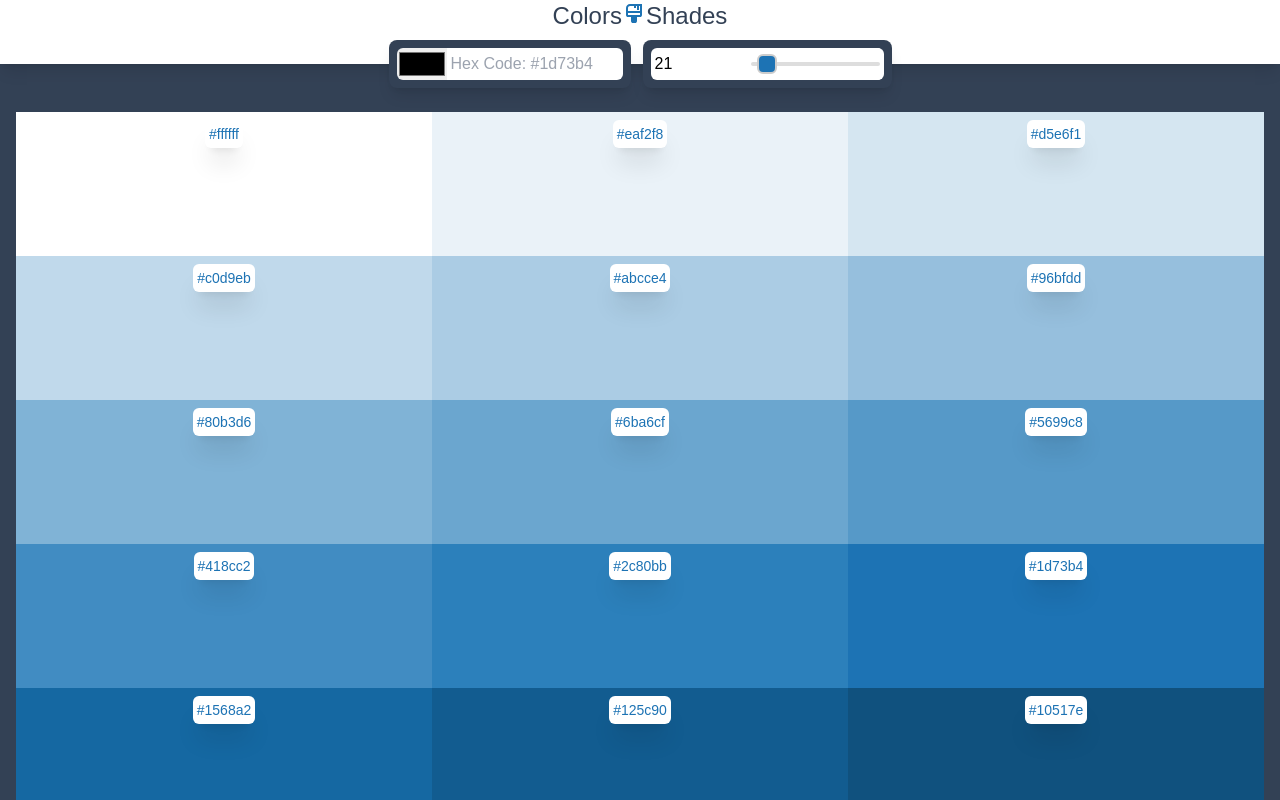
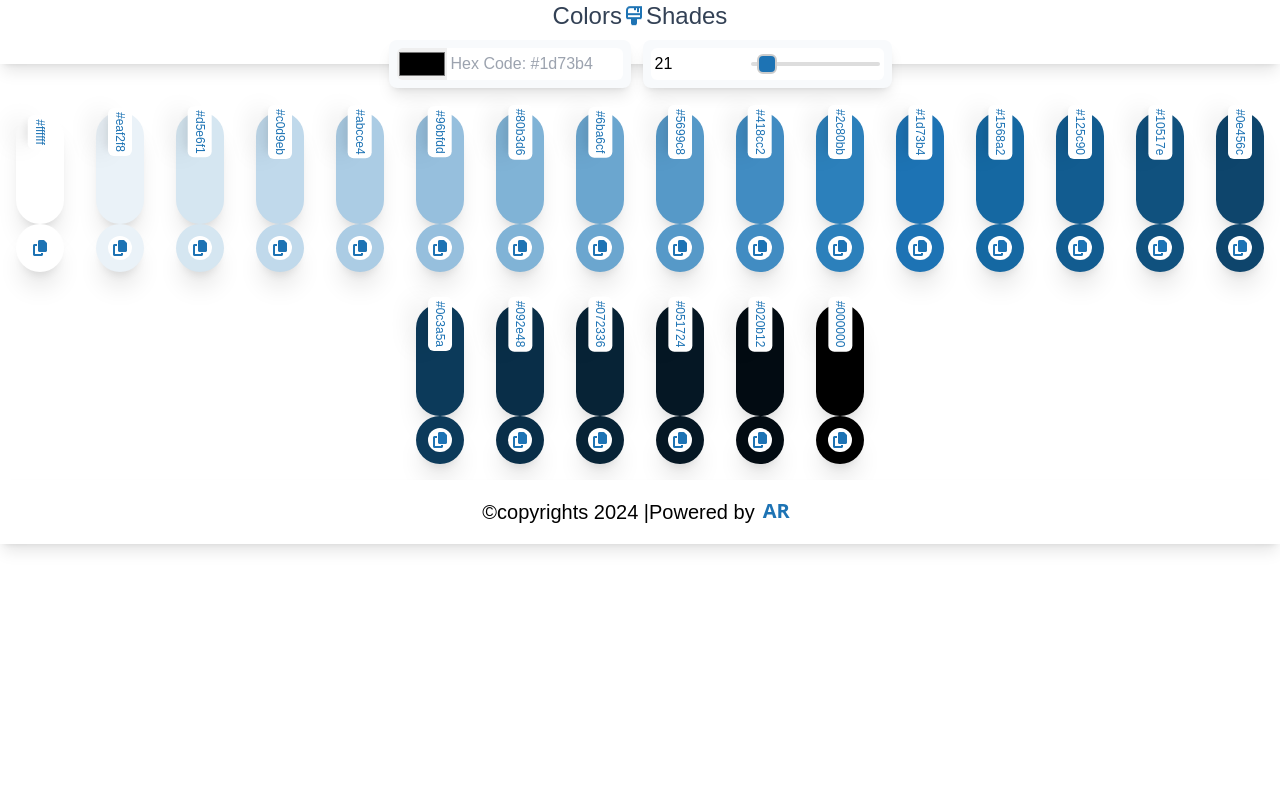
Before and after one commit to GrowinFlow/colors-shades, a React (Create React App) app: page / in a window 1280 px wide. Shown: the top 800 px of the page. Built offline with nearby package versions, Linux system fonts and the light colour scheme; a web font is replaced by a local one.

Commit message:
Completely UI update

```diff
--- a/package.json
+++ b/package.json
@@ -6,6 +6,7 @@
     "@testing-library/jest-dom": "^5.17.0",
     "@testing-library/react": "^13.4.0",
     "@testing-library/user-event": "^13.5.0",
+    "node-modules": "^1.0.1",
     "react": "^18.3.1",
     "react-copy-to-clipboard": "^5.1.0",
     "react-dom": "^18.3.1",
--- a/public/index.html
+++ b/public/index.html
@@ -9,6 +9,7 @@
       name="description"
       content="Web site created using create-react-app"
     />
+    <link rel="stylesheet" href="https://cdnjs.cloudflare.com/ajax/libs/font-awesome/6.5.2/css/all.min.css" integrity="sha512-SnH5WK+bZxgPHs44uWIX+LLJAJ9/2PkPKZ5QiAj6Ta86w+fsb2TkcmfRyVX3pBnMFcV7oQPJkl9QevSCWr3W6A==" crossorigin="anonymous" referrerpolicy="no-referrer" />
     <link rel="preconnect" href="https://fonts.googleapis.com">
 <link rel="preconnect" href="https://fonts.gstatic.com" crossorigin>
 <link href="https://fonts.googleapis.com/css2?family=Gugi&family=Sofadi+One&display=swap" rel="stylesheet">
--- a/src/App.js
+++ b/src/App.js
@@ -1,5 +1,5 @@
 import React, { useContext } from 'react';
-import Colors from './Component/ColorsBox';
+import ColorRounded from './Component/ColorRounded';
 import Footer from './Layout/Footer';
 import { ColorGenContext } from './context/ColorGenContext';
 import Header from './Layout/Header';
@@ -13,9 +13,9 @@ function App() {
   console.log(color , "  __", "Online .. . . . ")
   return (
     <>
-      <div className=" bg-slate-700 flex flex-col justify-center items-center transition-all ease-in duration-100	web-logo">
+      <div className=" bg-white flex flex-col justify-center items-center transition-all ease-in duration-100	web-logo">
      <Header />
-     <Colors />
+     <ColorRounded />
      <Footer />
       </div>
     </>
--- /dev/null
+++ b/src/Component/ColorRounded.js
@@ -0,0 +1,51 @@
+import React, { useState, useEffect, useContext } from 'react'
+import { ColorGenContext } from '../context/ColorGenContext'
+import { CopyToClipboard } from 'react-copy-to-clipboard'
+
+const ColorRounded = () => {
+
+    const { color,
+        setColor,
+        copied,
+        setCopied,
+        shades,
+        setShades } = useContext(ColorGenContext);
+
+    return (
+        <>
+            <div className=" p-4 flex flex-col">
+
+                {/* <input className='text-black' type="color" onChange={(e)=>setColor(e.target.value)} /> */}
+                <div className="flex flex-wrap items-center justify-center gap-8">
+                    {
+                        shades.map((shade, index) => (
+                            <CopyToClipboard
+                                key={index}
+                                text={shade}
+                                onCopy={() => setCopied(index)}
+                            >
+
+<div className="flex flex-col items-center">
+
+                                <div key={index} className={`w-12 h-28 rounded-full text-black cursor-pointer flex justify-center hover:items-center transition-all ease-in duration-300 group shadow-xl`} style={{ background: shade }}>
+
+                                    <span className="bg-white p-1 mt-2 group-hover:m-0 text-xs rotate-90 rounded-md group-hover:font-bold group-hover:rounded-full group-hover:px-[18px] group-hover:py-[10px] font-mono group-hover:text-xl absolute shadow-xl transition-all	 ease-linear duration-100 web-logo" style={{ color: color }}>{copied === index ? '_Copied_' : shade}</span>
+                                </div>
+
+                                <div className={`circle w-12 h-12 rounded-full flex justify-center items-center group shadow-xl`} style={{background: shade, color: color }}><i class="fa-solid fa-copy bg-white w-6 h-6 flex justify-center items-center group-hover:absolute rounded-full group-hover:w-10 group-hover:h-10 group-hover:text-xl cursor-pointer transition-all ease-linear duration-100  "></i></div>
+
+
+</div>
+                            </CopyToClipboard>
+                        ))
+                    }
+                </div>
+
+
+            </div>
+
+        </>
+    )
+}
+
+export default ColorRounded
--- a/src/Component/ColorsBox.js
+++ /dev/null
@@ -1,45 +0,0 @@
-import React, { useState, useEffect, useContext } from 'react'
-import { ColorGenContext } from '../context/ColorGenContext'
-import { CopyToClipboard } from 'react-copy-to-clipboard'
-
-const Colors = () => {
-
-    const { color,
-        setColor,
-        copied,
-        setCopied,
-        shades,
-        setShades } = useContext(ColorGenContext);
-
-    return (
-        <>
-            <div className=" p-4 flex flex-col">
-
-                {/* <input className='text-black' type="color" onChange={(e)=>setColor(e.target.value)} /> */}
-                <div className="flex flex-wrap items-center justify-center">
-                    {
-                        shades.map((shade, index) => (
-                            <CopyToClipboard
-                                key={index}
-                                text={shade}
-                                onCopy={() => setCopied(index)}
-                            >
-
-                                <div key={index} className={`min-w-24 flex-grow md:min-w-44 lg:min-w-80 h-28 md:h-36 text-black cursor-pointer flex justify-center hover:items-center transition-all ease-in duration-300 group`} style={{ background: shade }}>
-
-                                    <span className="bg-white p-1 mt-2 group-hover:m-0 text-sm rounded-md group-hover:font-bold group-hover:rounded-none font-mono group-hover:text-2xl absolute shadow-xl transition-all	 ease-linear duration-100 web-logo" style={{ color: color }}>{copied === index ? 'Copied' : shade}</span>
-
-                                </div>
-                            </CopyToClipboard>
-                        ))
-                    }
-                </div>
-
-
-            </div>
-
-        </>
-    )
-}
-
-export default Colors
--- a/src/Layout/HeaderCoponents/InputColor.js
+++ b/src/Layout/HeaderCoponents/InputColor.js
@@ -7,7 +7,7 @@ function InputColor() {
 
   return (
     <>
-              <div className="box-inputs flex items-center shadow-lg p-2 rounded-lg bg-slate-700">
+              <div className="box-inputs flex items-center shadow-lg p-2 rounded-lg bg-slate-50">
             <input
               type="color"
               name="colorPick"
--- a/src/Layout/HeaderCoponents/InputRange.js
+++ b/src/Layout/HeaderCoponents/InputRange.js
@@ -8,7 +8,7 @@ function InputRange() {
   return (
     <>
 
-<div className="shades-control flex items-center shadow-lg p-2 rounded-lg bg-slate-700">
+<div className="shades-control flex items-center shadow-lg p-2 rounded-lg bg-slate-50">
             <input
               type="text"
               name="shadesQuantityInput"
```
Also changed, not shown: 2 other files (tests, documents, lock files or other folders).
